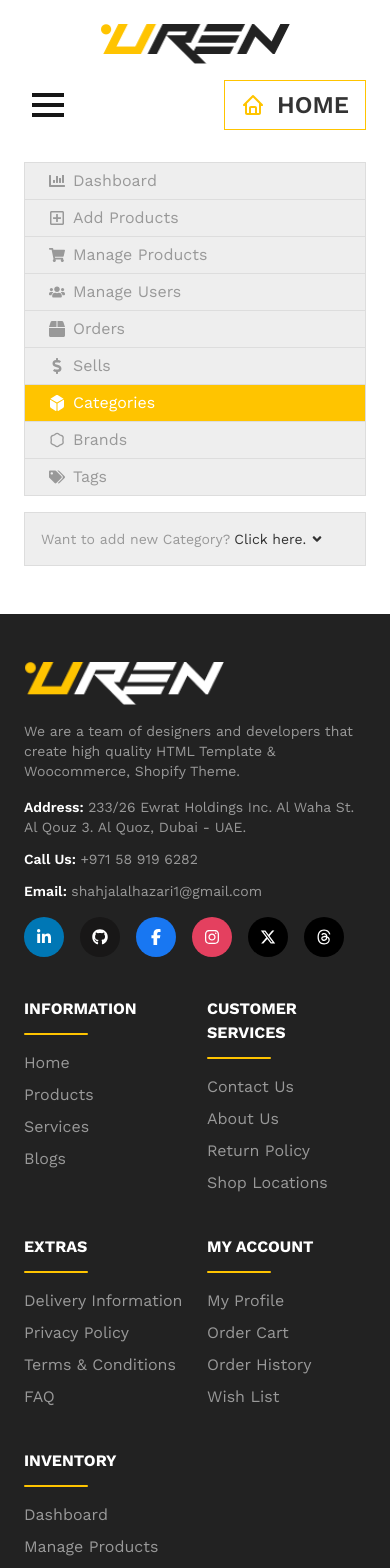
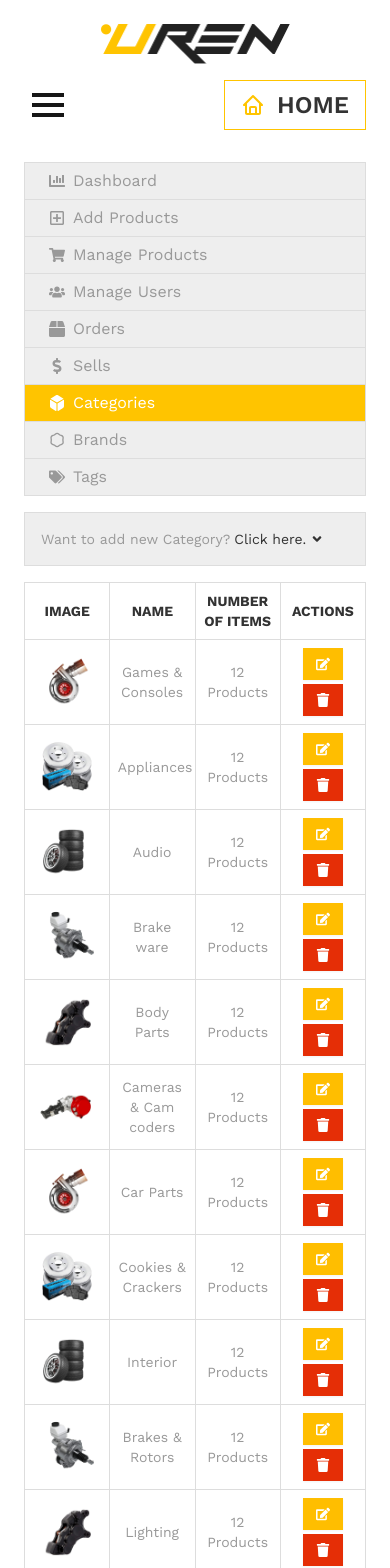
Before and after one commit to shahjalalhazari/Uren-Car-Accessories-Shop, a Next.js app: page /inventory/categories in a window 390 px wide. Shown: the top 1568 px of the page. Built offline with nearby package versions, Linux system fonts and the light colour scheme.

Commit message:
Responsive table added for listed all categories for all type devices.

```diff
--- a/src/app/inventory/categories/categories.css
+++ b/src/app/inventory/categories/categories.css
@@ -47,6 +47,37 @@
     @apply bg-secondary;
 }
 
+/* CATEGORY LIST TABLE */
+.categories-table {
+    @apply border border-uren-border table-fixed w-full mt-4 text-center text-body text-sm;
+}
+
+th,
+td {
+    @apply m-0 p-0;
+}
+
+.table-head th {
+    @apply py-2 px-1 uppercase border-b border-r border-uren-border text-dark-gray;
+}
+
+.table-body td {
+    @apply border-b border-r border-uren-border p-2;
+}
+
+.table-head th:last-child,
+.table-body td:last-child {
+    @apply border-r-0;
+}
+
+.table-btns {
+    @apply space-y-1
+}
+
+.table-btn {
+    @apply btn text-base-100 rounded-none btn-sm
+}
+
 /* TABLET OR MEDIUM SCREEN (All Sizes) */
 @media (min-width: 768px) and (max-width: 1024px) {
     /* ADD CATEGORY ACCORDION */
@@ -57,6 +88,18 @@
     /* ADD CATEGORY FORM */
     .add-category-from {
         @apply mt-6;
+    }
+    /* CATEGORY LIST TABLE */
+    .categories-table {
+        @apply mt-6;
+    }
+
+    .table-btns {
+        @apply space-y-0 space-x-2;
+    }
+
+    .table-btn {
+        @apply btn-md;
     }
 }
 
@@ -71,4 +114,22 @@
         @apply grid grid-cols-3 gap-y-0 gap-x-8 mt-8;
     }
 
+    /* CATEGORY LIST TABLE */
+    .categories-table {
+        @apply mt-8;
+    }
+
+
+    .table-head th {
+        @apply py-4 px-2;
+    }
+
+    .table-btns {
+        @apply space-y-0 space-x-4;
+    }
+
+    .table-btn {
+        @apply btn-md;
+    }
+
 }
--- a/src/app/inventory/categories/page.js
+++ b/src/app/inventory/categories/page.js
@@ -1,57 +1,80 @@
-"use client"
-import InputField from "@/components/shared/fields/InputField";
+import Image from "next/image";
 import "./categories.css"
-import { useState } from "react";
-import { FaAngleDown, FaAngleUp } from "react-icons/fa";
+import AddCateAccordion from "@/components/inventory/categories/AddCateAccordion";
+import { FaEdit, FaTrash } from "react-icons/fa";
+
+export const metadata = {
+  title: "Categories - Inventory",
+  keywords: ["car", "parts", "car parts", "car accessories", "toyota"]
+};
+
 
 const CategoriesPage = () => {
 
-  const [addCategory, setAddCategory] = useState(false);
   return (
-      <div className="uren-transition add-cat-accordion">
-        <p className="accordion-header">
-            Want to add new Category?
-            <span
-              className="uren-transition accordion-header-action"
-              onClick={() => setAddCategory(!addCategory)}
-            >
-              {" "}Click here. <FaAngleDown className={`uren-transition ${addCategory? "rotate-180":""}`} />
-            </span>
-          </p>
+    <>
+    {/* ADD CATEGORY ACCORDION */}
+      <AddCateAccordion />
 
-        <div
-          className={`accordion-body ${
-            addCategory ? "max-h-[500px]" : "max-h-0"
-          }`}
-        >
-          <form className="add-category-from">
-            {/* IMAGE FIELD */}
-          <InputField
-            className={"file-input-field"}
-            type={"file"}
-            required={true}
-            label={"Category Image"}
-            name={"category-img"}
-            placeholder={""} />
+      {/* CATEGORIES TABLE */}
+      <table className="categories-table">
+        <thead className="table-head">
+          <tr>
+            <th>Image</th>
+            <th>Name</th>
+            <th>Number of Items</th>
+            <th>Actions</th>
+          </tr>
+        </thead>
+        <tbody className="table-body">
+        {categories.map((category) => (
+              <tr key={category.id} className="">
+                <td className="flex items-center justify-center">
+                  <Image src={category.img} width={70} height={70} alt={category.name} />
+                </td>
+                <td>
+                  {category.name}
+                </td>
+                <td>{category.items} Products</td>
+                <td className="table-btns">
+                  <button className="btn-warning table-btn" title="Edit Category Info"><FaEdit/></button>
+                  <button className="btn-secondary table-btn" title="Delete Category"><FaTrash/></button>
+                </td>
+              </tr>
+            ))}
+        </tbody>
+      </table>
+      {/* <div className="overflow-x-auto mt-4 md:mt-6 lg:mt-8">
+        <table className="table">
+          <thead>
+            <tr>
+              <th>Image</th>
+              <th>Name</th>
+              <th>Products</th>
+              <th>Action</th>
+            </tr>
+          </thead>
+          <tbody>
+            {categories.map((category) => (
+              <tr key={category.id}>
+                <td>
+                  <Image src={category.img} width={70} height={70} alt={category.name}/>
+                </td>
+                <td>
+                  {category.name}
+                </td>
+                <td>{category.items} Products</td>
+                <th className="space-4">
+                  <button className="btn btn-warning text-sm text-base-100" title="Edit Category Info"><FaEdit/></button>
+                  <button className="btn btn-secondary text-sm text-base-100" title="Delete Category"><FaTrash/></button>
+                </th>
+              </tr>
+            ))}
 
-            {/* NAME FIELD */}
-            <InputField
-              label={"Category Name"}
-              name={"category-name"}
-              required={true}
-              type={"text"}
-            placeholder={"Enter Category Name"}
-          />
-
-            {/* SUBMIT BUTTON */}
-            <input
-              type="submit"
-              value="Add New"
-              className="submit-btn uren-transition"
-            />
-          </form>
-        </div>
-      </div>
+          </tbody>
+        </table>
+      </div> */}
+    </>
   );
 };
 
@@ -59,42 +82,79 @@ export default CategoriesPage;
 
 const categories = [
   {
+    id: 1,
+    items: 12,
+    img: "/images/featured-categories/1.png",
     name: "Games & Consoles",
   },
   {
+    id: 2,
+    items: 12,
+    img: "/images/featured-categories/2.png",
     name: "Appliances",
   },
   {
+    id: 3,
+    items: 12,
+    img: "/images/featured-categories/3.png",
     name: "Audio",
   },
   {
+    id: 4,
+    items: 12,
+    img: "/images/featured-categories/4.png",
     name: "Brake ware",
   },
   {
+    id: 5, items: 12, img: "/images/featured-categories/5.png",
     name: "Body Parts",
   },
   {
+    id:6,
+    items:12,
+    img:"/images/featured-categories/6.png",
     name: "Cameras & Cam coders",
   },
   {
+    id:7,
+    items:12,
+    img:"/images/featured-categories/1.png",
     name: "Car Parts",
   },
   {
+    id:8,
+    items:12,
+    img:"/images/featured-categories/2.png",
     name: "Cookies & Crackers",
   },
   {
+    id:9,
+    items:12,
+    img:"/images/featured-categories/3.png",
     name: "Interior",
   },
   {
+    id: 10,
+    items: 12,
+    img: "/images/featured-categories/4.png",
     name: "Brakes & Rotors",
   },
   {
+    id: 11,
+    items: 12,
+    img: "/images/featured-categories/5.png",
     name: "Lighting",
   },
   {
+    id: 12,
+    items: 12,
+    img: "/images/featured-categories/6.png",
     name: "Performance",
   },
   {
+    id: 13,
+    items: 12,
+    img: "/images/featured-categories/1.png",
     name: "Wheels & Tires",
   },
 ];
--- a/src/app/inventory/inventory.css
+++ b/src/app/inventory/inventory.css
@@ -10,7 +10,7 @@
 
 /* SIDEBAR MENU */
 .sidebar-menu {
-    @apply flex flex-col bg-gray-bg text-body border border-b-0 border-uren-border;
+    @apply flex flex-col bg-gray-bg max-h-fit text-body border border-b-0 border-uren-border;
 }
 
 .sidebar-menu-item {
--- /dev/null
+++ b/src/components/inventory/categories/AddCateAccordion.jsx
@@ -0,0 +1,62 @@
+"use client";
+import { useState } from "react";
+import { FaAngleDown, FaAngleUp } from "react-icons/fa";
+import InputField from "@/components/shared/fields/InputField";
+
+const AddCateAccordion = () => {
+  const [addCategory, setAddCategory] = useState(false);
+
+  return (
+    <div className="uren-transition add-cat-accordion">
+      <p className="accordion-header">
+        Want to add new Category?
+        <span
+          className="uren-transition accordion-header-action"
+          onClick={() => setAddCategory(!addCategory)}
+        >
+          {" "}
+          Click here.{" "}
+          <FaAngleDown
+            className={`uren-transition ${addCategory ? "rotate-180" : ""}`}
+          />
+        </span>
+      </p>
+
+      <div
+        className={`accordion-body ${
+          addCategory ? "max-h-[500px]" : "max-h-0"
+        }`}
+      >
+        <form className="add-category-from">
+          {/* IMAGE FIELD */}
+          <InputField
+            className={"file-input-field"}
+            type={"file"}
+            required={true}
+            label={"Category Image"}
+            name={"category-img"}
+            placeholder={""}
+          />
+
+          {/* NAME FIELD */}
+          <InputField
+            label={"Category Name"}
+            name={"category-name"}
+            required={true}
+            type={"text"}
+            placeholder={"Enter Category Name"}
+          />
+
+          {/* SUBMIT BUTTON */}
+          <input
+            type="submit"
+            value="Add New"
+            className="submit-btn uren-transition"
+          />
+        </form>
+      </div>
+    </div>
+  );
+};
+
+export default AddCateAccordion;
```
